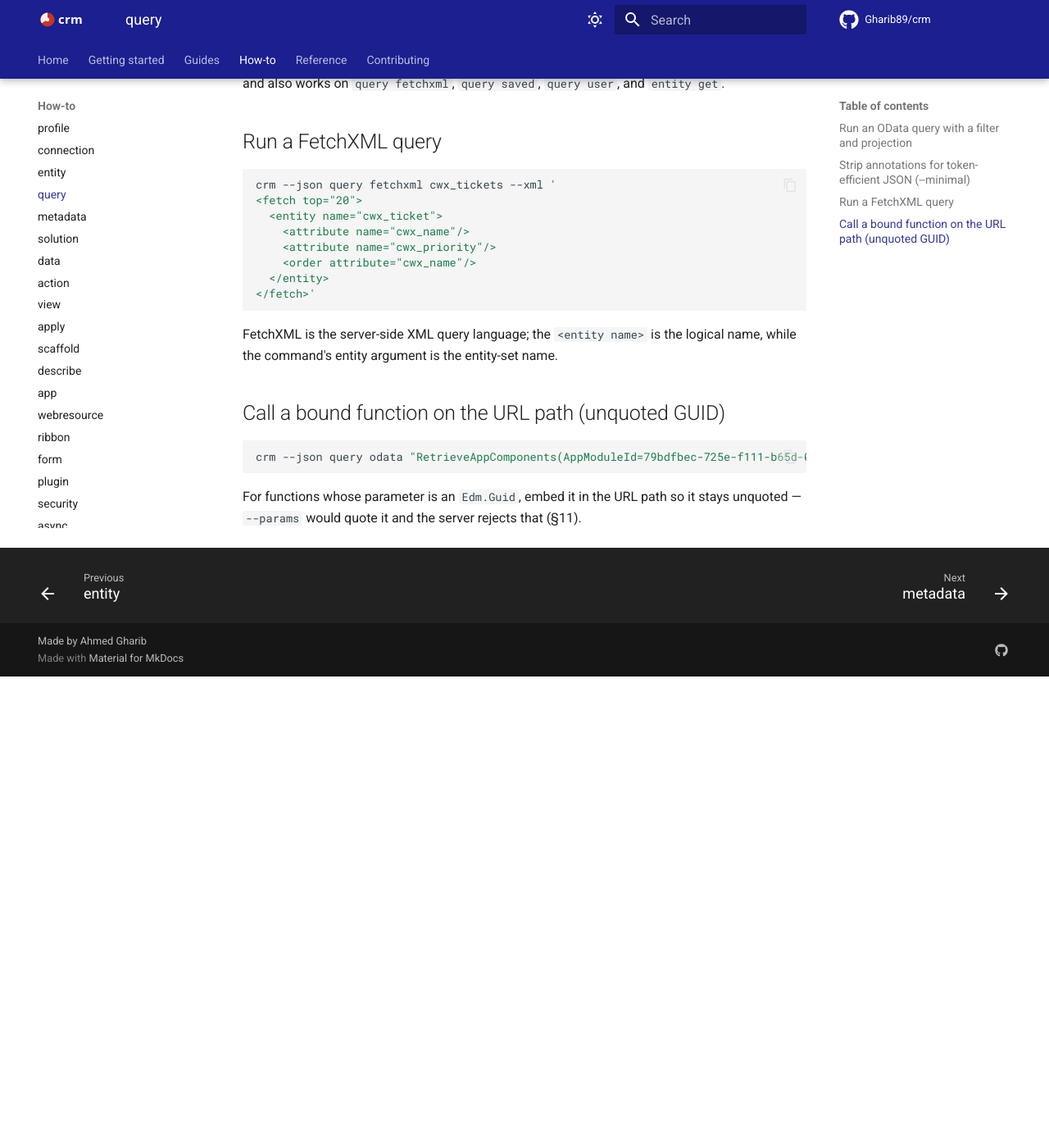
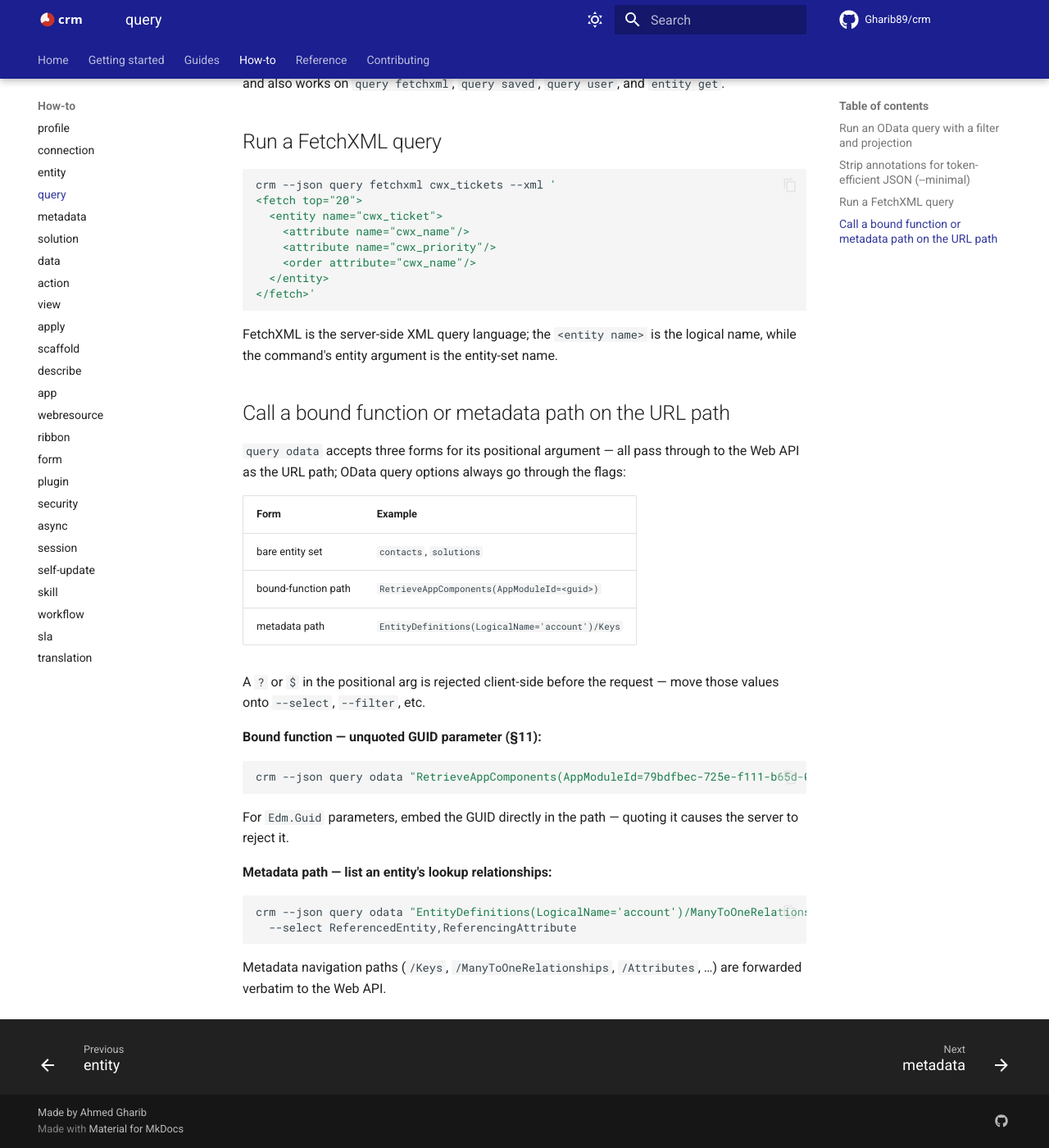
Before and after one commit to Gharib89/crm, an MkDocs documentation site: the page built from docs/how-to/query.md, in a window 1280 px wide and 1400 px high, scrolled down 936 px. Shown: the whole window at 82% size. Built offline with MkDocs 1.6.1 and Material for MkDocs 9.7.7, drawn with Linux system fonts in a browser that asks for light colours; comment, search, counter and statistics services are not loaded; before the commit the page ends 1761 px from its top, so only the background shows below that; some of the changed text lies outside the part shown.

Commit message:
docs(query): promote odata path-arg contract to documented, tested behavior (#237)
Bound-function and metadata paths (e.g. EntityDefinitions(LogicalName='account')/Keys)
were already accepted by `query odata` but undocumented. This makes the three-form
contract explicit: bare entity set, bound-function path, metadata path — with the rule
that OData query options go through flags, never inline.

- help text: state all three accepted forms with examples
- docs/how-to/query.md: rename section, add metadata-path example with --select
- crm/skills/reference/records.md: add table of the three accepted forms
- tests: add path-passthrough parametrized tests + CLI-level regression; tighten
  _RecordingBackend to capture the forwarded path for exact-match assertion

No behavior change to validation logic.

Co-Authored-By: Claude Sonnet 4.6 <noreply@anthropic.com>

````diff
--- a/docs/how-to/query.md
+++ b/docs/how-to/query.md
@@ -11,11 +11,11 @@ crm --json query odata cwx_tickets \
 ```
 Returns matching rows under `data.value`; queries the entity-set (plural) name.
 
-The entity-set argument carries the URL path only — pass OData options through
-`--select`/`--filter`/etc., not baked into the path. A `?` or `$` in the
-argument (e.g. `solutions?$select=uniquename`) is rejected client-side with a
-`validation` error before the request, instead of a bare server `HTTP 400`.
-Bound-function paths like `RetrieveAppComponents(…)` (below) are unaffected.
+The positional argument is the URL path and accepts three forms: a bare entity-set name
+(e.g. `contacts`), a bound-function path (e.g. `RetrieveAppComponents(...)`), or a
+metadata path (e.g. `EntityDefinitions(LogicalName='account')/Keys`). OData query options
+go through `--select`/`--filter`/etc., never inline — a `?` or `$` in the argument is
+rejected client-side with a `validation` error before the request.
 
 The bare `in` operator (`workflowid in ('a','b')`) is **OData 4.01** and the
 Dataverse Web API (OData 4.0) rejects it — `query odata` detects it and errors
@@ -48,9 +48,35 @@ crm --json query fetchxml cwx_tickets --xml '
 ```
 FetchXML is the server-side XML query language; the `<entity name>` is the logical name, while the command's entity argument is the entity-set name.
 
-## Call a bound function on the URL path (unquoted GUID)
+## Call a bound function or metadata path on the URL path
+
+`query odata` accepts three forms for its positional argument — all pass through to the
+Web API as the URL path; OData query options always go through the flags:
+
+| Form | Example |
+|------|---------|
+| bare entity set | `contacts`, `solutions` |
+| bound-function path | `RetrieveAppComponents(AppModuleId=<guid>)` |
+| metadata path | `EntityDefinitions(LogicalName='account')/Keys` |
+
+A `?` or `$` in the positional arg is rejected client-side before the request — move
+those values onto `--select`, `--filter`, etc.
+
+**Bound function — unquoted GUID parameter (§11):**
 
 ```bash
 crm --json query odata "RetrieveAppComponents(AppModuleId=79bdfbec-725e-f111-b65d-00155d467b90)"
 ```
-For functions whose parameter is an `Edm.Guid`, embed it in the URL path so it stays unquoted — `--params` would quote it and the server rejects that (§11).
+
+For `Edm.Guid` parameters, embed the GUID directly in the path — quoting it causes the
+server to reject it.
+
+**Metadata path — list an entity's lookup relationships:**
+
+```bash
+crm --json query odata "EntityDefinitions(LogicalName='account')/ManyToOneRelationships" \
+  --select ReferencedEntity,ReferencingAttribute
+```
+
+Metadata navigation paths (`/Keys`, `/ManyToOneRelationships`, `/Attributes`, …) are
+forwarded verbatim to the Web API.
````
Also changed, not shown: crm/skills/reference/records.md (+11 -4 lines), 2 other files.
